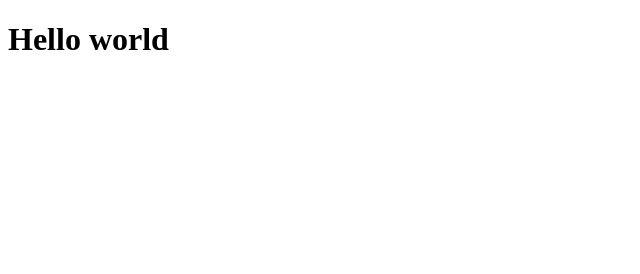
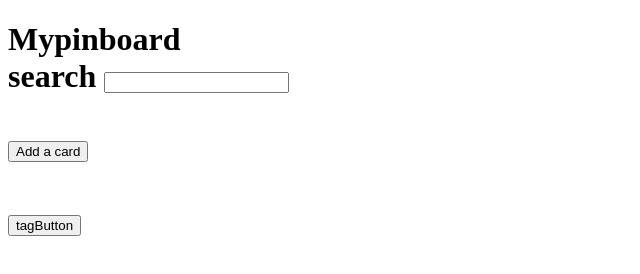
Before and after one commit to JamesMW2/Pin-Board, a plain HTML site: page index.html in a window 1280 px wide. Shown: the whole page, without its empty margins (0-640 px from the left). Drawn offline with Linux system fonts and the light colour scheme.

Commit message:
added some buttons

```diff
--- a/index.html
+++ b/index.html
@@ -8,7 +8,27 @@
 </head>
 
 <body>
-    <h1>Hello world</h1>
-</body>
+	<h1 class="header">Mypinboard</hi>
+		<div class="searchContainer">
+			<label class="searchLabel">search</label>
+      <input class="searchinput" />
+      <p class="searchResult"></p>
+      <button class="newCardButton">Add a card</button>
+      </div>
+      <div class="cardContainer">
+      <div class="card">
+        <img />
+        <div class="tagContainer">
+          <button class="tagButton">tagButton</button>
+        </div>
+      </div>
+
+    </div>
+
+
+
+
+
+    </body>
 
 </html>
```
Also changed, not shown: 1 other file.
